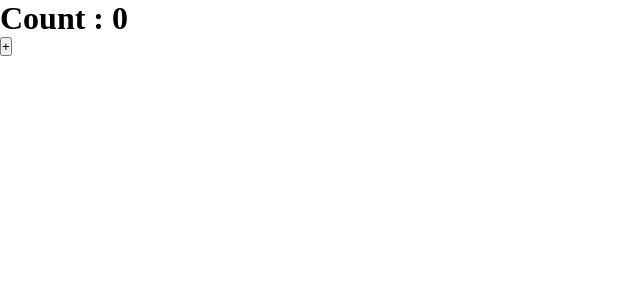
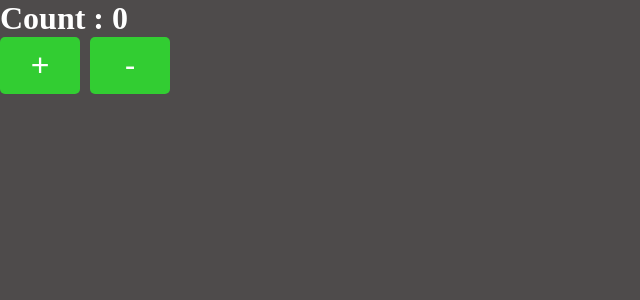
Before and after one commit to Tasrifkh/my-app, a React (Create React App) app: page / in a window 1280 px wide. Shown: the top 300 px of the page, without its empty margins (0-640 px from the left). Built offline with nearby package versions, Linux system fonts and the light colour scheme.

Commit message:
State ended

```diff
--- a/public/index.html
+++ b/public/index.html
@@ -19,6 +19,7 @@
   <body>
     <div id="root"></div>
     <script src="../src/index.js" type="text/jsx"></script>
+    <!-- <script src="../src/style1.css"></script> -->
 
   </body>
 </html>
--- a/src/STATE.js
+++ b/src/STATE.js
@@ -1,4 +1,5 @@
 import React, { Component } from 'react'
+import './style1.css'
 
 export default class STATE extends Component {
   constructor(props) {
@@ -15,6 +16,12 @@ export default class STATE extends Component {
       })
   }
 
+  handleDecrment = () =>  {
+    this.setState ({
+        count : this.state.count - 1
+        })
+     }
+
     render() {
 
         const {count} = this.state
@@ -23,6 +30,7 @@ export default class STATE extends Component {
             <div>
                 <h1> Count : {count}</h1>
                 <button onClick={this.handleIncrement}>+</button>
+                <button onClick={this.handleDecrment} disabled={count===0 ?  true : false}>-</button>
 
             </div>
             )
--- /dev/null
+++ b/src/style1.css
@@ -0,0 +1,16 @@
+body {
+    background: rgb(78, 75, 75);
+    color: white;
+
+}
+
+button{
+    padding: 10px;
+    border: none;
+    border-radius: 5px;
+    background-color: limegreen;
+    color: white;
+    margin-right: 10px;
+    font-size: 2rem;
+    width:80px;
+}
```
